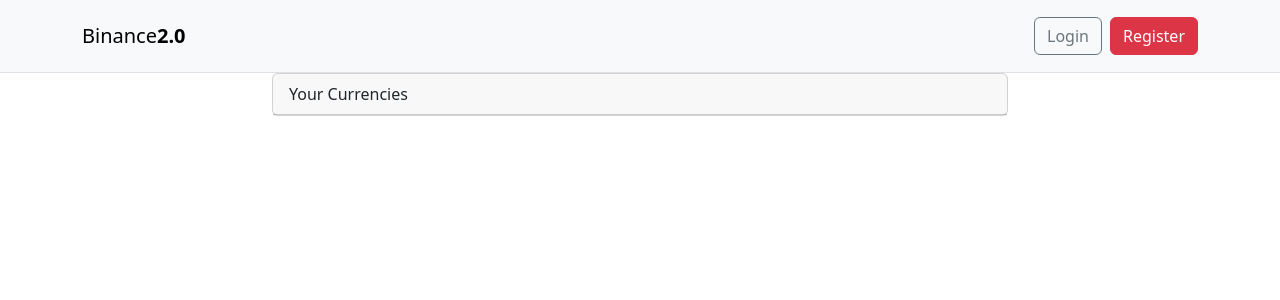
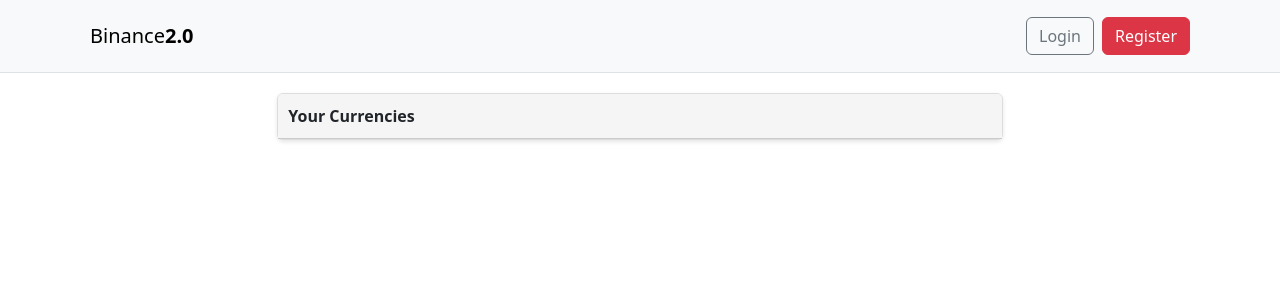
Before and after one commit to OlehKrupa/Binance-vue, a Vue app: page /dashboard in a window 1280 px wide. Shown: the top 300 px of the page. Built offline with nearby package versions, Linux system fonts and the light colour scheme; no server answers.

Commit message:
Update DashboardPage.vue

```diff
--- a/src/pages/DashboardPage.vue
+++ b/src/pages/DashboardPage.vue
@@ -2,13 +2,34 @@
     <div class="container">
       <div class="row justify-content-center">
         <div class="col-md-8">
-                <div class="card">
+          <div class="card rounded">
             <div class="card-header">Your Currencies</div>
           </div>
         </div>
       </div>
     </div>
   </template>
-<script>
+
+  <script setup>
 
   </script>
+
+  <style>
+  .container {
+    padding: 20px;
+  }
+
+  .card {
+    border: 1px solid #ddd;
+    border-radius: 10px;
+    box-shadow: 0 2px 4px rgba(0, 0, 0, 0.1);
+  }
+
+  .card-header {
+    padding: 10px;
+    background-color: #f5f5f5;
+    border-top-left-radius: 10px;
+    border-top-right-radius: 10px;
+    font-weight: bold;
+  }
+  </style>
```
Lines whose indentation alone changed are shown as unchanged.
